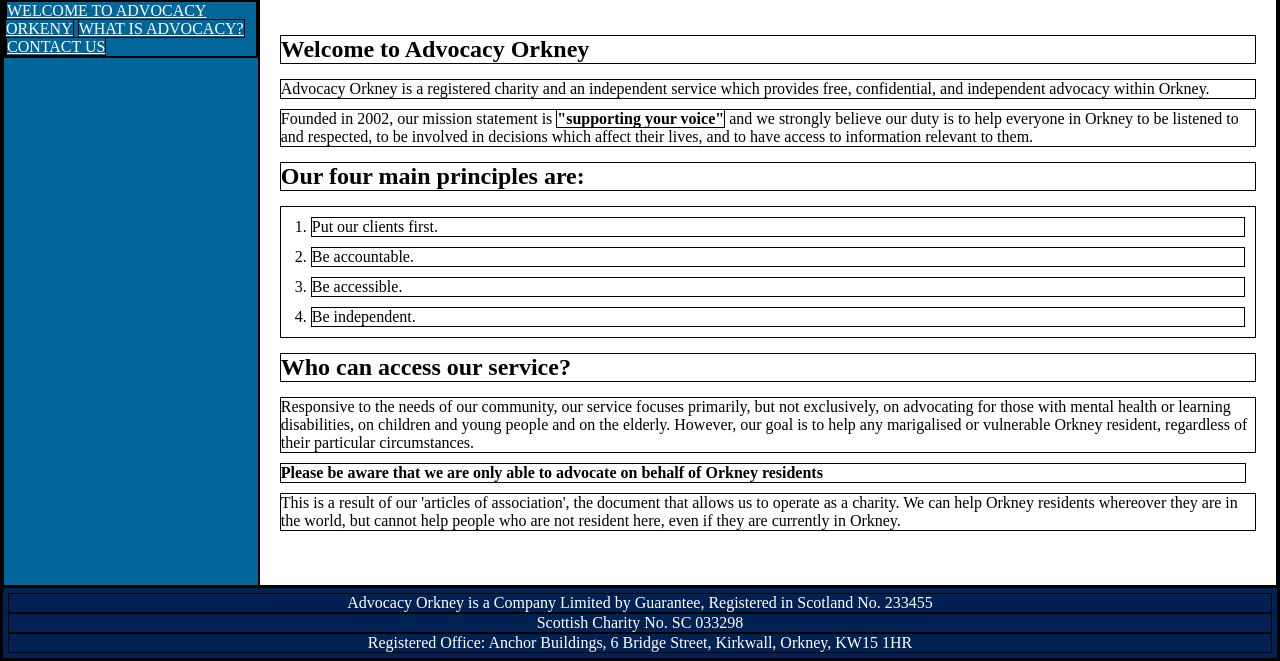
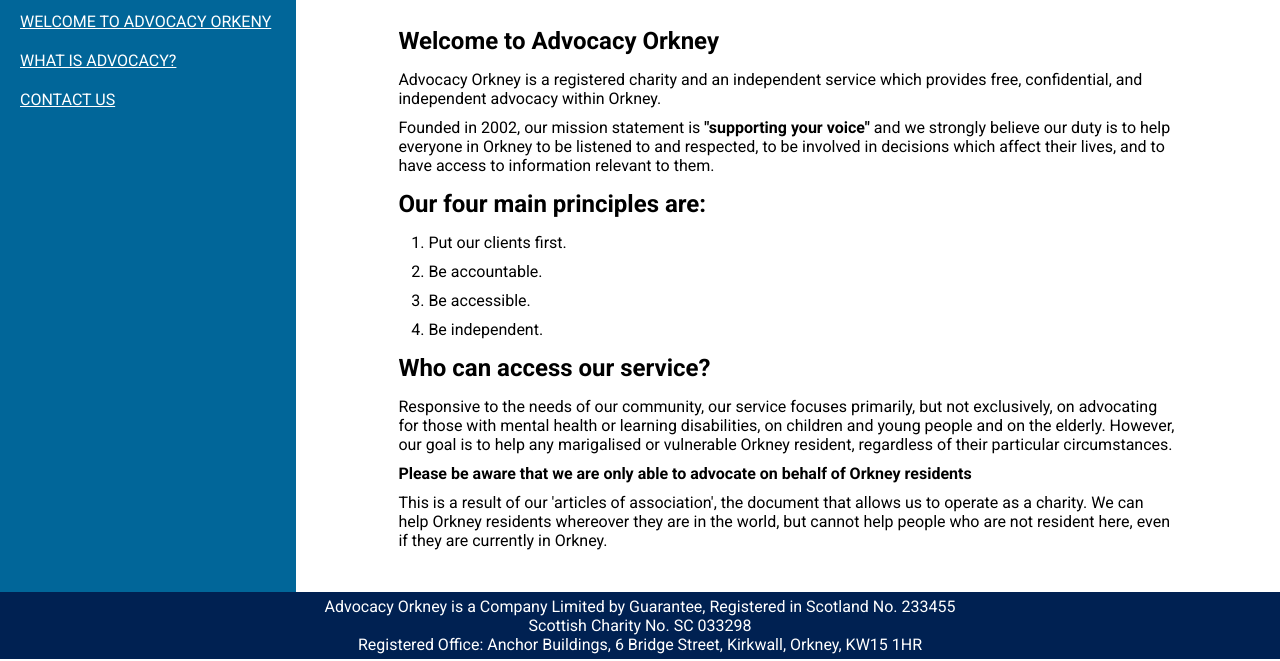
Before and after one commit to MidlifeMechanicus/ad-ork, a plain HTML site: page index.html in a window 1280 px wide. Shown: the part 141-802 px from the top of the page. Drawn offline with Linux system fonts and the light colour scheme.

Commit message:
Add css and Import Roboto font

```diff
--- a/index.html
+++ b/index.html
@@ -6,6 +6,10 @@
         <title>Home</title>
         <link rel="stylesheet" href="style.css">
         <script src="script.js" defer></script>
+
+        <link rel="preconnect" href="https://fonts.googleapis.com">
+        <link rel="preconnect" href="https://fonts.gstatic.com" crossorigin>
+        <link href="https://fonts.googleapis.com/css2?family=Orbitron:wght@400..900&family=Roboto:ital,wght@0,100;0,300;0,400;0,500;0,700;0,900;1,100;1,300;1,400;1,500;1,700;1,900&display=swap" rel="stylesheet">
     </head>
     <body>
         <header>
@@ -15,12 +19,10 @@
         <main>
             <nav>
                 <ul>
-                    <li>
-                        <a href="./index.html">WELCOME TO ADVOCACY ORKENY</a>
-                        <a href="./advocacy.html">WHAT IS ADVOCACY?</a>
-                        <a href="./contact.html">CONTACT US</a>
+                    <li><a href="./index.html">WELCOME TO ADVOCACY ORKENY</a></li>
+                    <li><a href="./advocacy.html">WHAT IS ADVOCACY?</a></li>
+                    <li><a href="./contact.html">CONTACT US</a></li>
                         <!--  <!-- To do: Mental Health, Learning Disabilities, SDS, Children and young people -->
-                    </li>
                 </ul>
             </nav>
             <section>
--- a/style.css
+++ b/style.css
@@ -2,9 +2,10 @@
     box-sizing: border-box;
     margin: 0;
     padding: 0;
+    font-family: "Roboto", sans-serif;
 
 
-    border: 1px solid black;
+    /* border: 1px solid black; */
 }
 
 body {
@@ -37,16 +38,29 @@ body {
         font-size: 1rem;
 
         nav {
-            list-style-type: none;
+            padding: 10px 20px;
+
             background: #016699;
 
             ul {
-                a {color: white;}
+                display: flex;
+                flex-direction: column;
+                width: 20vw;
+                list-style-type: none;
+
+                li{
+                    margin:10px 0;
+
+                    a {
+                        color: white;
+                    }
+                }
+
             }
         }
 
         section {
-            padding: 20px;
+            padding: 20px 8vw;
 
             div {
                 display: flex;
```
Also changed, not shown: advocacy.html (+8 -5 lines), contact.html (+7 -5 lines).
